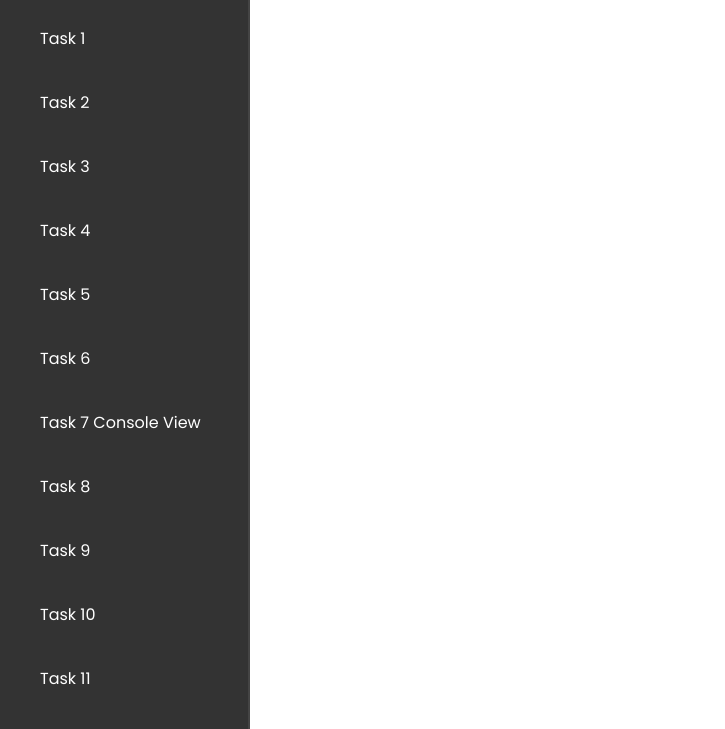
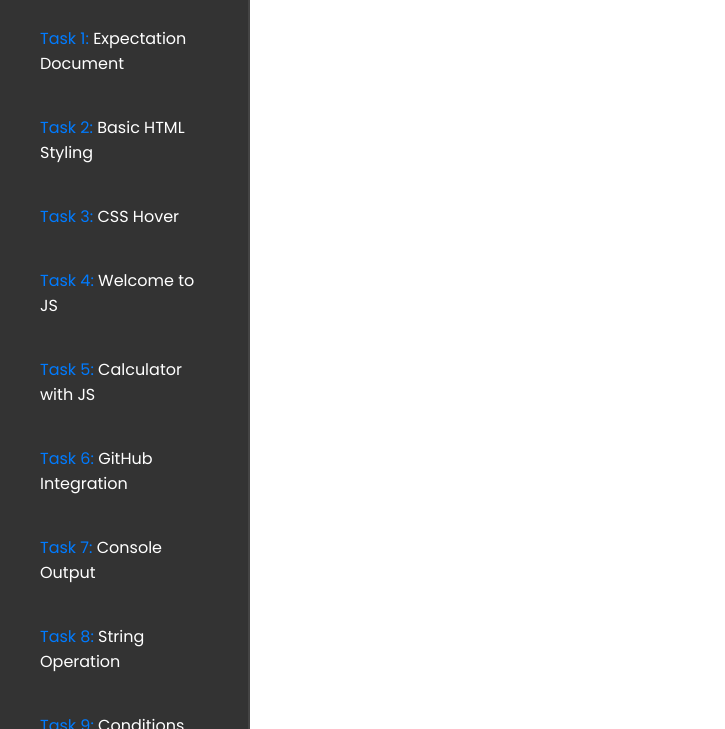
Before and after one commit to manasabasva/manasabasva.github.io, a plain HTML site: page index.html in a window 1280 px wide. Shown: the part 71-800 px from the top of the page, without its empty margins (0-725 px from the left). Drawn offline with Linux system fonts and the light colour scheme.

Commit message:
Update index.html

```diff
--- a/index.html
+++ b/index.html
@@ -59,6 +59,10 @@ color: white;
 .task-list li:active {
 background-color: #0056b3;
 }
+.task-title {
+color: #007bff;
+font-weight: 500;
+}
 /* Right side content */
 .task-content {
 flex-grow: 1;
@@ -110,23 +114,22 @@ font-size: 14px;
 <div class="task-list">
 <h2>Tasks</h2>
 <ul id="task-list">
-<!-- Task items will be inserted here dynamically -->
-<li onclick="loadTask('Works/Task1/index.html')">Task 1</li>
-<li onclick="loadTask('Works/Task2/index.html')">Task 2</li>
-<li onclick="loadTask('Works/Task3/index.html')">Task 3</li>
-<li onclick="loadTask('Works/Task4/index.html')">Task 4</li>
-<li onclick="loadTask('Works/Task5/index.html')">Task 5</li>
-<li onclick="loadTask('Works/Task6/index.html')">Task 6</li>
-<li onclick="loadTask('Works/Task7/index.html')">Task 7 Console View</li>
-<li onclick="loadTask('Works/Task8/index.html')">Task 8</li>
-<li onclick="loadTask('Works/Task9/index.html')">Task 9</li>
-<li onclick="loadTask('Works/Task10/index.html')">Task 10</li>
-<li onclick="loadTask('Works/Task11/index.html')">Task 11</li>
-<li onclick="loadTask('Works/Task12/index.html')">Task 12</li>
-<li onclick="loadTask('Works/Task13/index.html')">Task 13</li>
-<li onclick="loadTask('Works/Task14/index.html')">Task 14</li>
-<li onclick="loadTask('Works/Task15/index.html')">Task 15</li>
-<li onclick="loadTask('Works/Task16/index.html')">Task 16</li>
+<li onclick="loadTask('Works/Task1/index.html')"><span class="task-title">Task 1:</span> Expectation Document</li>
+<li onclick="loadTask('Works/Task2/index.html')"><span class="task-title">Task 2:</span> Basic HTML Styling</li>
+<li onclick="loadTask('Works/Task3/index.html')"><span class="task-title">Task 3:</span> CSS Hover</li>
+<li onclick="loadTask('Works/Task4/index.html')"><span class="task-title">Task 4:</span> Welcome to JS</li>
+<li onclick="loadTask('Works/Task5/index.html')"><span class="task-title">Task 5:</span> Calculator with JS</li>
+<li onclick="loadTask('Works/Task6/index.html')"><span class="task-title">Task 6:</span> GitHub Integration</li>
+<li onclick="loadTask('Works/Task7/index.html')"><span class="task-title">Task 7:</span> Console Output</li>
+<li onclick="loadTask('Works/Task8/index.html')"><span class="task-title">Task 8:</span> String Operation</li>
+<li onclick="loadTask('Works/Task9/index.html')"><span class="task-title">Task 9:</span> Conditions</li>
+<li onclick="loadTask('Works/Task10/index.html')"><span class="task-title">Task 10:</span> Call-Stack with Array</li>
+<li onclick="loadTask('Works/Task11/index.html')"><span class="task-title">Task 11:</span> Class Work - Loops</li>
+<li onclick="loadTask('Works/Task12/index.html')"><span class="task-title">Task 12:</span> Class Work</li>
+<li onclick="loadTask('Works/Task13/index.html')"><span class="task-title">Task 13:</span> Class Work - Objects_2</li>
+<li onclick="loadTask('Works/Task14/index.html')"><span class="task-title">Task 14:</span> Class Work - Functions</li>
+<li onclick="loadTask('Works/Task15/index.html')"><span class="task-title">Task 15:</span> Class Work - Class & Bootstrap</li>
+<li onclick="loadTask('Works/Task16/index.html')"><span class="task-title">Task 16:</span> Class Work - JSON</li>
 </ul>
 </div>
 <!-- Right side content -->
```
